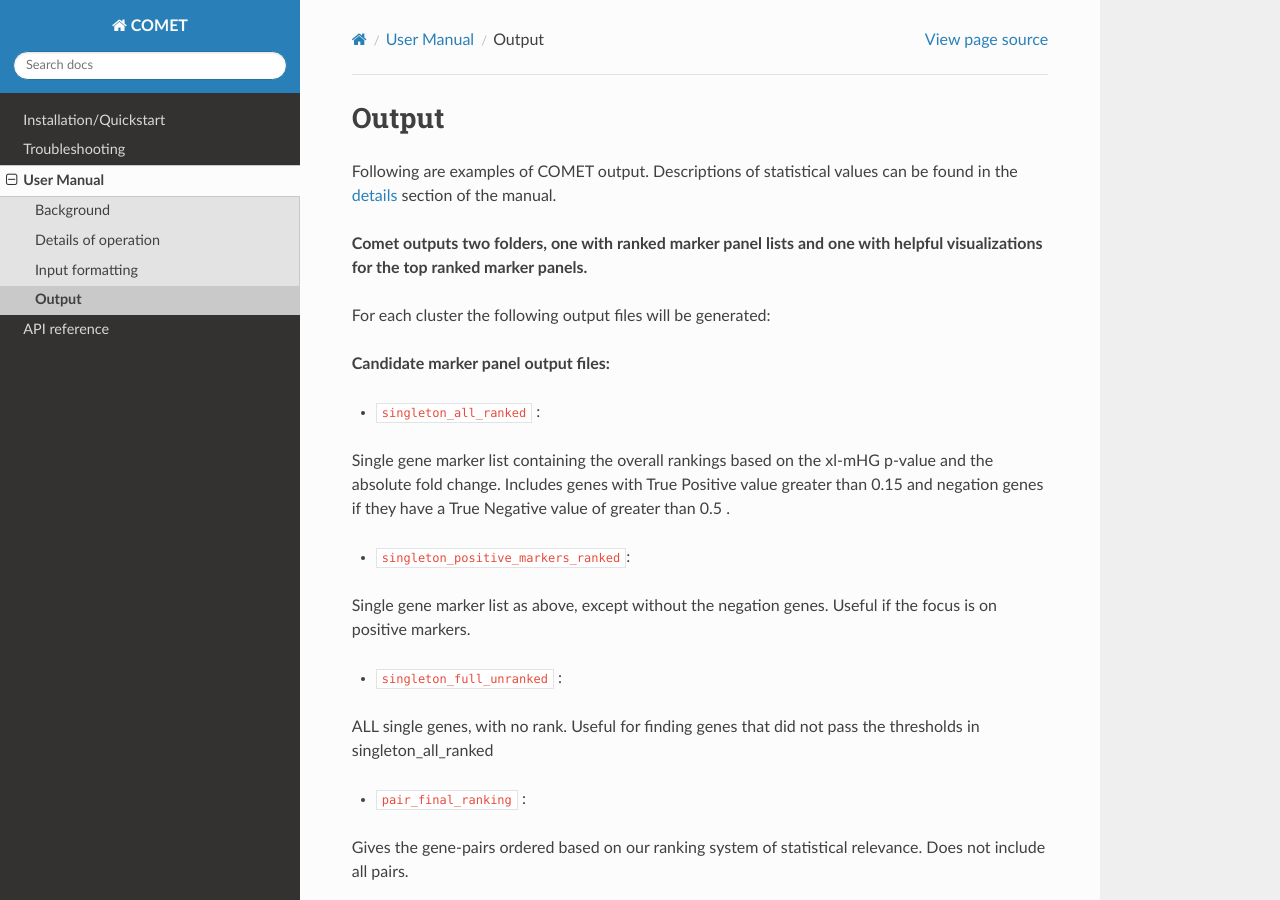
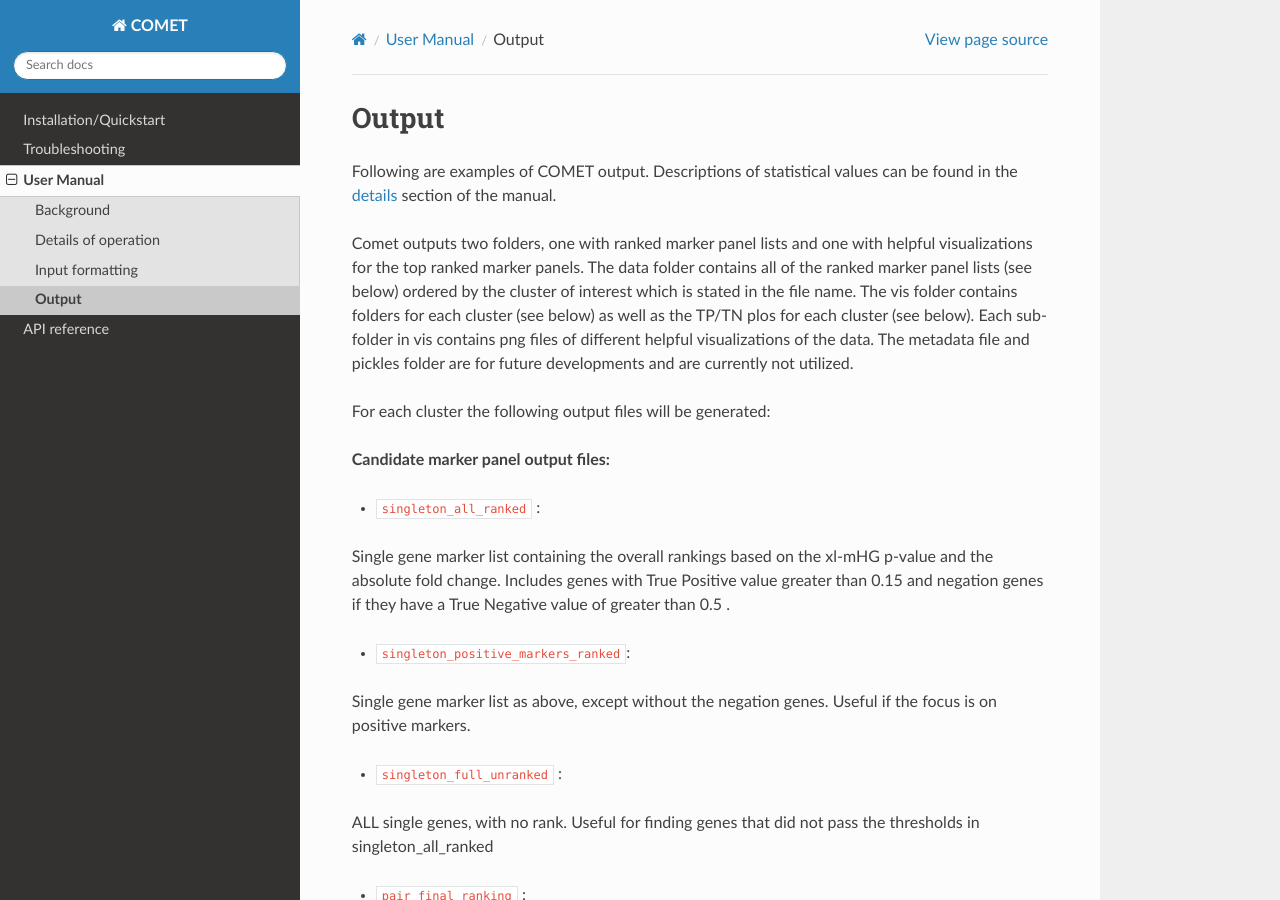
Before and after one commit to MSingerLab/COMETSC, a Sphinx documentation site: the page built from docs/source/Output.rst, in a window 1280 px wide and 900 px high. Built offline with Sphinx 7.4.7 and the Read the Docs theme 2.0.0, drawn with Linux system fonts in a browser that asks for light colours.

```diff
--- a/docs/source/Output.rst
+++ b/docs/source/Output.rst
@@ -13,8 +13,15 @@ Following are examples of COMET output. Descriptions of statistical
 values can be found in the :doc:`details<details>` section of the
 manual.
 
-**Comet outputs two folders, one with ranked marker panel lists and
-one with helpful visualizations for the top ranked marker panels.**
+Comet outputs two folders, one with ranked marker panel lists and
+one with helpful visualizations for the top ranked marker panels. The
+data folder contains all of the ranked marker panel lists (see below)
+ordered by the cluster of interest which is stated in the file
+name. The vis folder contains folders for each cluster (see below) as
+well as the TP/TN plos for each cluster (see below). Each sub-folder
+in vis contains png files of different helpful visualizations of the
+data. The metadata file and pickles folder are for future developments
+and are currently not utilized.
 
 For each cluster the following output files will be generated:
 
--- /dev/null
+++ b/docs/source/_static/example_ins/tabmarker.txt
@@ -0,0 +1,4 @@
+	CellA	CellB	CellC	CellD	CellE	CellF	CellG	CellH	CellI	CellJ
+AAMP	0	1.1	0	0	0	0	0	0	0.5	0
+ACE	0	0	0	0.3	0	0	0	0.4	0	0
+ADA	0	0	0	0	0	0.7	0	0	0	0
--- /dev/null
+++ b/docs/source/tabmarker.txt
@@ -0,0 +1,4 @@
+	CellA	CellB	CellC	CellD	CellE	CellF	CellG	CellH	CellI	CellJ
+AAMP	0	1.1	0	0	0	0	0	0	0.5	0
+ACE	0	0	0	0.3	0	0	0	0.4	0	0
+ADA	0	0	0	0	0	0.7	0	0	0	0
```
Also changed, not shown: docs/source/_static/example_ins/tabcluster.txt (added, +10 -0 lines), docs/source/_static/example_ins/tabtsne.txt (added, +10 -0 lines), docs/source/quickstart.rst (+37 -6 lines), docs/source/tabcluster.txt (added, +10 -0 lines), docs/source/tabtsne.txt (added, +10 -0 lines), 2 other files.
